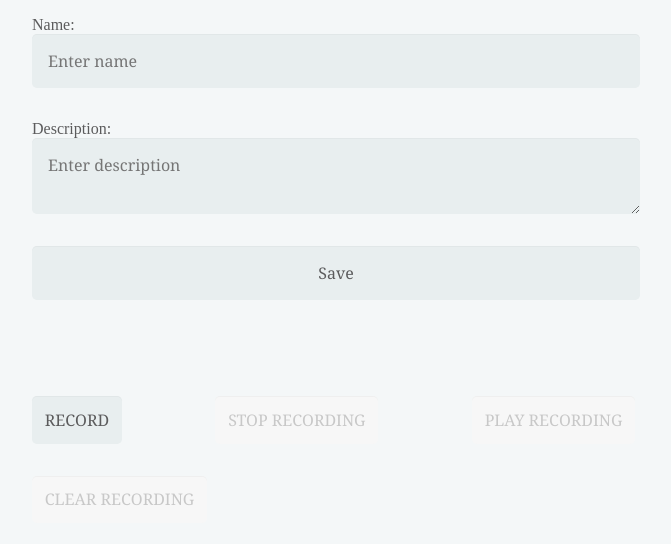
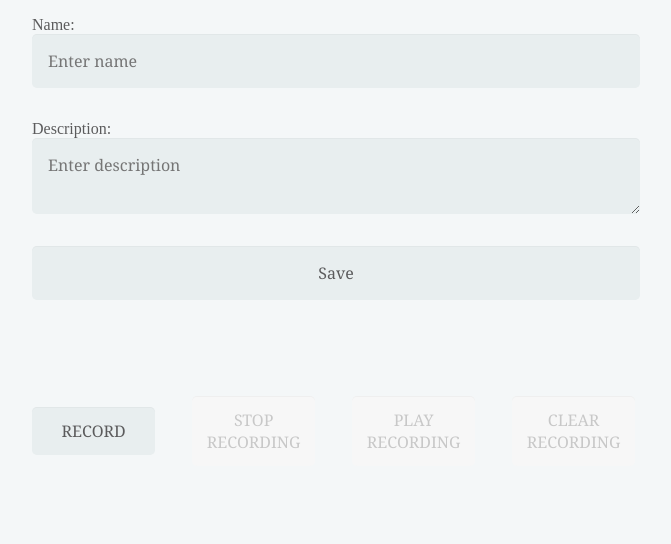
Before and after one commit to micail/todo, a React app: page / in a window 1280 px wide. Shown: the top 544 px of the page, without its empty margins (304-975 px from the left). Built offline with nearby package versions, Linux system fonts and the light colour scheme.

Commit message:
Improved css mixin

```diff
--- a/src/components/App.jsx
+++ b/src/components/App.jsx
@@ -87,11 +87,19 @@ const App = (props) => {
       </div>
 
       <div className="row">
-        <div className="col-xs-12 col-md-6 btn-wrapper">
-          <Button name="Record" action={startRecording} dis={(props.appState !== 'RECORDING')} />
-          <Button name="Stop Recording" action={stopRecording} dis={(props.appState == 'RECORDING')} />
-          <Button name="Play Recording" action={playRecording} dis={shouldEnablePlayButton()} />
-          <Button name="Clear Recording" action={clearRecording} dis={(props.appState !== 'RECORDING' && props.recordState.size > 0)} />
+        <div className="col-xs-12 col-md-6 padding-none">
+          <div className="col-xs-12 col-lg-3">
+            <Button name="Record" action={startRecording} dis={(props.appState !== 'RECORDING')} />
+          </div>
+          <div className="col-xs-12 col-lg-3">
+            <Button name="Stop Recording" action={stopRecording} dis={(props.appState == 'RECORDING')} />
+          </div>
+          <div className="col-xs-12 col-lg-3">
+            <Button name="Play Recording" action={playRecording} dis={shouldEnablePlayButton()} />
+          </div>
+          <div className="col-xs-12 col-lg-3">
+            <Button name="Clear Recording" action={clearRecording} dis={(props.appState !== 'RECORDING' && props.recordState.size > 0)} />
+          </div>
         </div>
       </div>
     </div>
--- a/src/components/Button.scss
+++ b/src/components/Button.scss
@@ -1,9 +1,4 @@
-.btn-wrapper{
-  justify-content: space-between;
-}
-
 .btn {
-  display: flex;
   font-family: Georgia, "Times New Roman", Times, serif;
   font-size: 1em;
   background: rgba(255, 255, 255, .1);
@@ -15,7 +10,9 @@
   box-shadow: 0 1px 0 rgba(0, 0, 0, 0.03) inset;
   margin-bottom: 2em;
   margin-right: 0.3em;
-
+  width: 100%;
+  text-align: center;
+  align-self: center;
   &:disabled {
     background-color: #f7f7f7;
     color: #c8c8c8;
--- a/src/style.scss
+++ b/src/style.scss
@@ -22,10 +22,15 @@ $xl: 1200px;
 
 
 @mixin breakpoints($media) {
+	@if $media == sm {
 		@media (min-width: $sm) { @content; }
+	} @else if $media == md {
 		@media (min-width: $md) { @content; }
+	} @else if $media == lg {
 		@media (min-width: $lg) { @content; }
+	} @else if $media == xl {
 		@media (min-width: $xl) { @content; }
+	}
 }
 
 
@@ -68,3 +73,6 @@ html, body, .container {
   display: flex;
 	flex-wrap: wrap;
 }
+.padding-none {
+	padding: 0 !important;
+}
```
